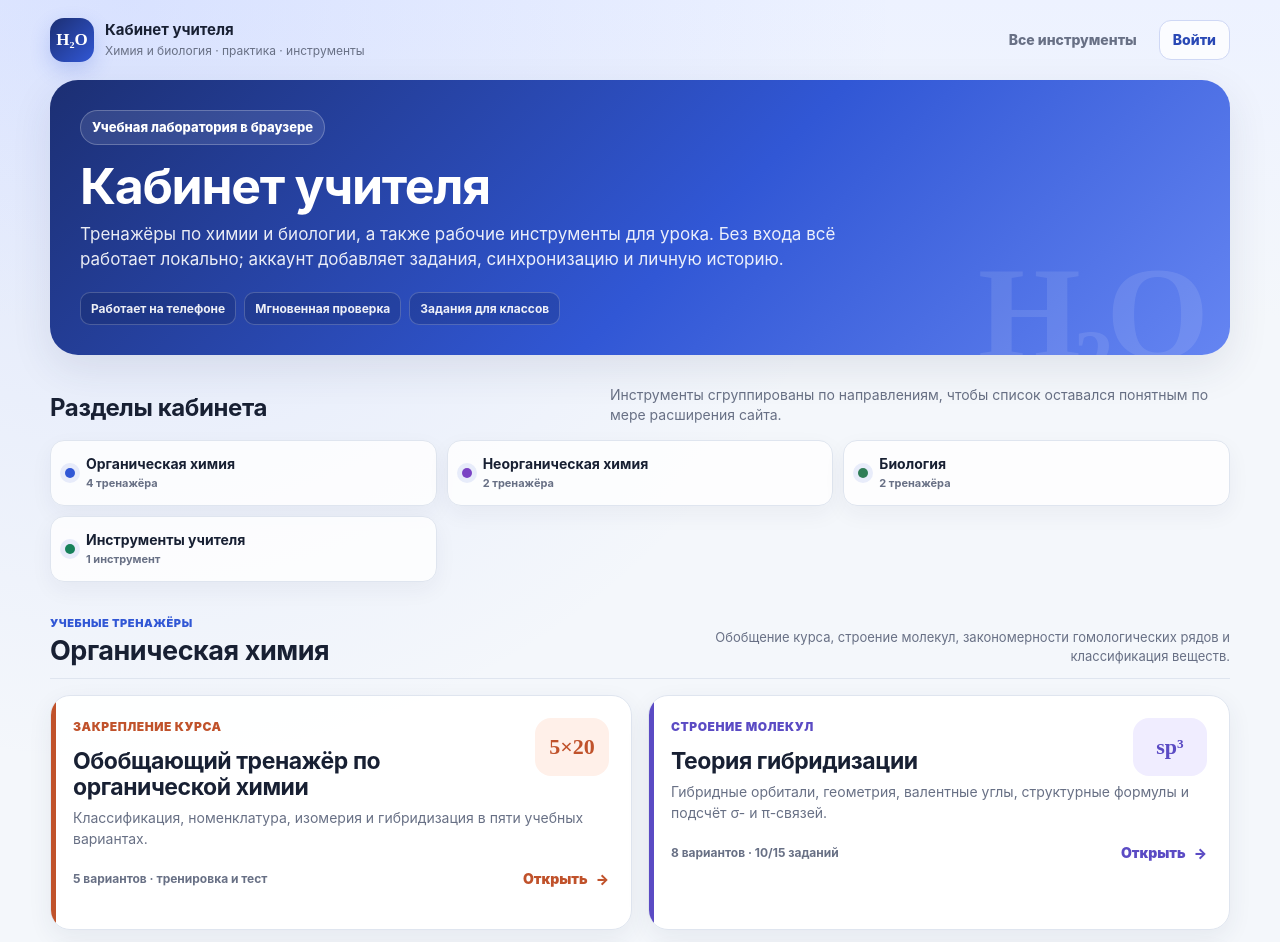
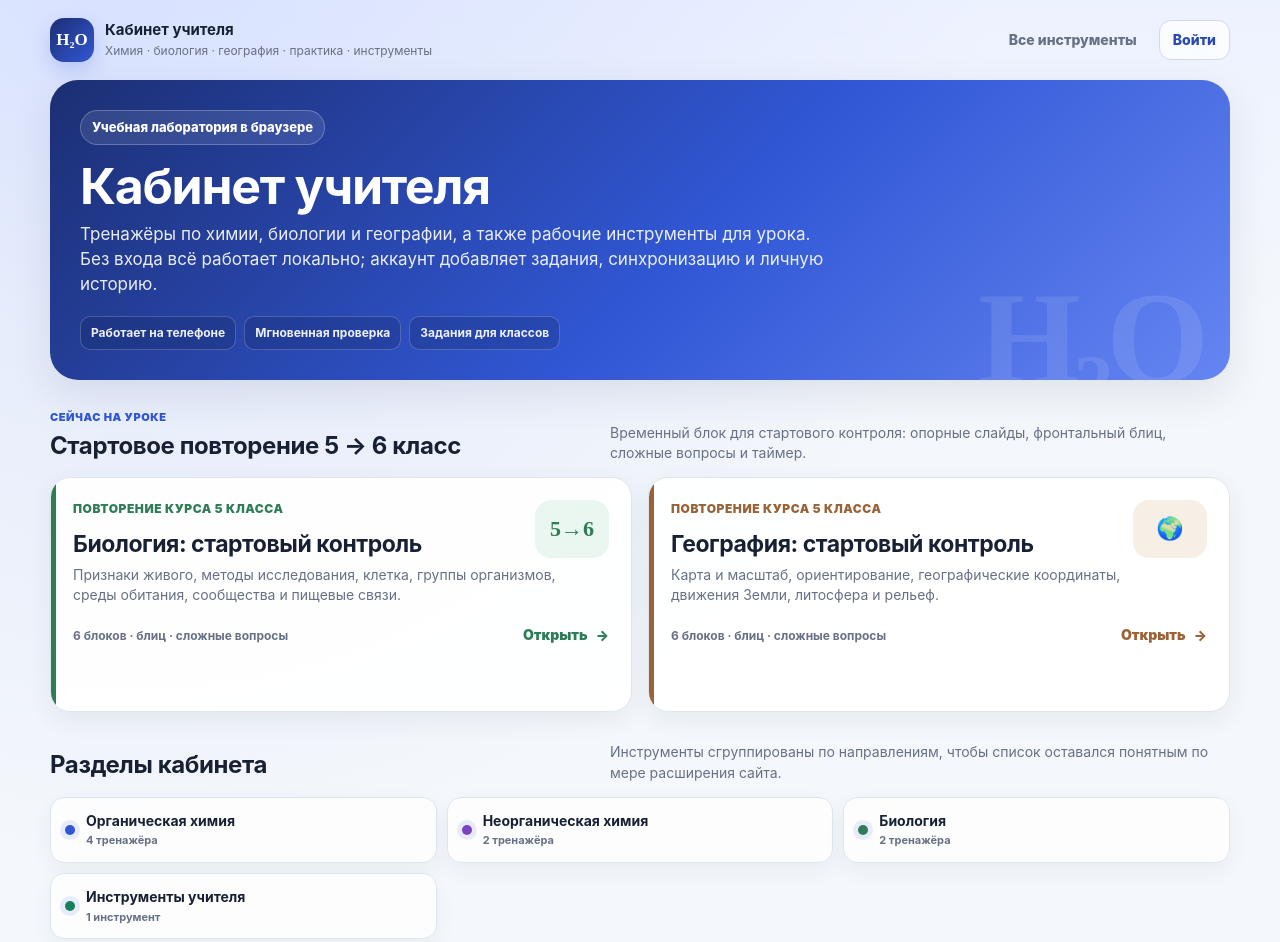
Before and after one commit to bj2mxshg89-blip/bj2mxshg89-blip.github.io, a website with bundled scripts: page index.html in a window 1280 px wide. Shown: the top 942 px of the page. Built offline with nearby package versions, Linux system fonts and the light colour scheme.

Commit message:
Вынести стартовое повторение на главную страницу

```diff
--- a/index.html
+++ b/index.html
@@ -3,7 +3,7 @@
 <head>
   <meta charset="utf-8">
   <meta name="viewport" content="width=device-width, initial-scale=1">
-  <meta name="description" content="Учебные тренажёры по химии и биологии, инструменты для организации класса.">
+  <meta name="description" content="Учебные тренажёры по химии, биологии и географии, инструменты для организации класса.">
   <title>Кабинет учителя</title>
   <link rel="stylesheet" href="site.css">
   <script type="module" src="assets/js/homepage.js?v=13"></script>
@@ -14,7 +14,7 @@
       <span class="site-brand-mark">H₂O</span>
       <span class="site-brand-copy">
         <strong>Кабинет учителя</strong>
-        <small>Химия и биология · практика · инструменты</small>
+        <small>Химия · биология · география · практика · инструменты</small>
       </span>
     </a>
     <nav class="site-nav" aria-label="Основная навигация">
@@ -28,11 +28,51 @@
       <div class="site-hero-mark" aria-hidden="true">H₂O</div>
       <div class="site-eyebrow">Учебная лаборатория в браузере</div>
       <h1>Кабинет учителя</h1>
-      <p>Тренажёры по химии и биологии, а также рабочие инструменты для урока. Без входа всё работает локально; аккаунт добавляет задания, синхронизацию и личную историю.</p>
+      <p>Тренажёры по химии, биологии и географии, а также рабочие инструменты для урока. Без входа всё работает локально; аккаунт добавляет задания, синхронизацию и личную историю.</p>
       <div class="site-hero-chips" aria-label="Преимущества">
         <span class="site-hero-chip">Работает на телефоне</span>
         <span class="site-hero-chip">Мгновенная проверка</span>
         <span class="site-hero-chip">Задания для классов</span>
+      </div>
+    </section>
+
+    <section id="temporary-review" aria-labelledby="temporaryReviewTitle">
+      <div class="site-section-head">
+        <div>
+          <div class="tool-group-kicker">Сейчас на уроке</div>
+          <h2 id="temporaryReviewTitle">Стартовое повторение 5 → 6 класс</h2>
+        </div>
+        <p>Временный блок для стартового контроля: опорные слайды, фронтальный блиц, сложные вопросы и таймер.</p>
+      </div>
+      <div class="tool-grid">
+        <article class="tool-card" style="--tool-accent:#2f7d57;--tool-soft:#eaf7f0">
+          <div class="tool-card-top">
+            <div>
+              <div class="tool-kicker">Повторение курса 5 класса</div>
+              <h3>Биология: стартовый контроль</h3>
+            </div>
+            <div class="tool-symbol" aria-hidden="true">5→6</div>
+          </div>
+          <p>Признаки живого, методы исследования, клетка, группы организмов, среды обитания, сообщества и пищевые связи.</p>
+          <div class="tool-card-bottom">
+            <span class="tool-meta">6 блоков · блиц · сложные вопросы</span>
+            <a class="tool-link" href="teacher-review.html?subject=biology">Открыть</a>
+          </div>
+        </article>
+        <article class="tool-card" style="--tool-accent:#9a6337;--tool-soft:#f7eee6">
+          <div class="tool-card-top">
+            <div>
+              <div class="tool-kicker">Повторение курса 5 класса</div>
+              <h3>География: стартовый контроль</h3>
+            </div>
+            <div class="tool-symbol" aria-hidden="true">🌍</div>
+          </div>
+          <p>Карта и масштаб, ориентирование, географические координаты, движения Земли, литосфера и рельеф.</p>
+          <div class="tool-card-bottom">
+            <span class="tool-meta">6 блоков · блиц · сложные вопросы</span>
+            <a class="tool-link" href="teacher-review.html?subject=geography">Открыть</a>
+          </div>
+        </article>
       </div>
     </section>
 
```
